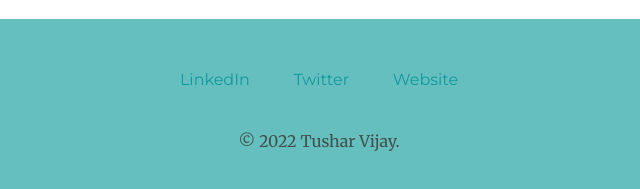
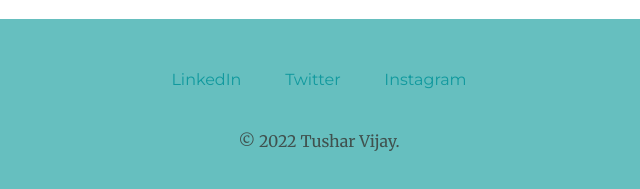
Before and after one commit to tushar-vijay/personal-site, a plain HTML site: page index.html in a window 1280 px wide. Shown: the part 2944-3133 px from the top of the page, 321-961 px from the left. Drawn offline with Linux system fonts and the light colour scheme.

Commit message:
Updated anchor tag

```diff
--- a/index.html
+++ b/index.html
@@ -47,7 +47,7 @@
 <div class="bottom-container">
   <a class="footer-link" href="https://www.linkedin.com/in/tushar-vijay-91072812b">LinkedIn</a>
   <a class="footer-link" href="https://twitter.com/tushar_vijay_">Twitter</a>
-  <a class="footer-link" href="https://www.appbrewery.co/">Website</a>
+  <a class="footer-link" href="https://instagram.com/_tushar_vijay_?utm_medium=copy_link">Instagram</a>
   <p class="copyright">© 2022 Tushar Vijay.</p>
 </div>
 
```
